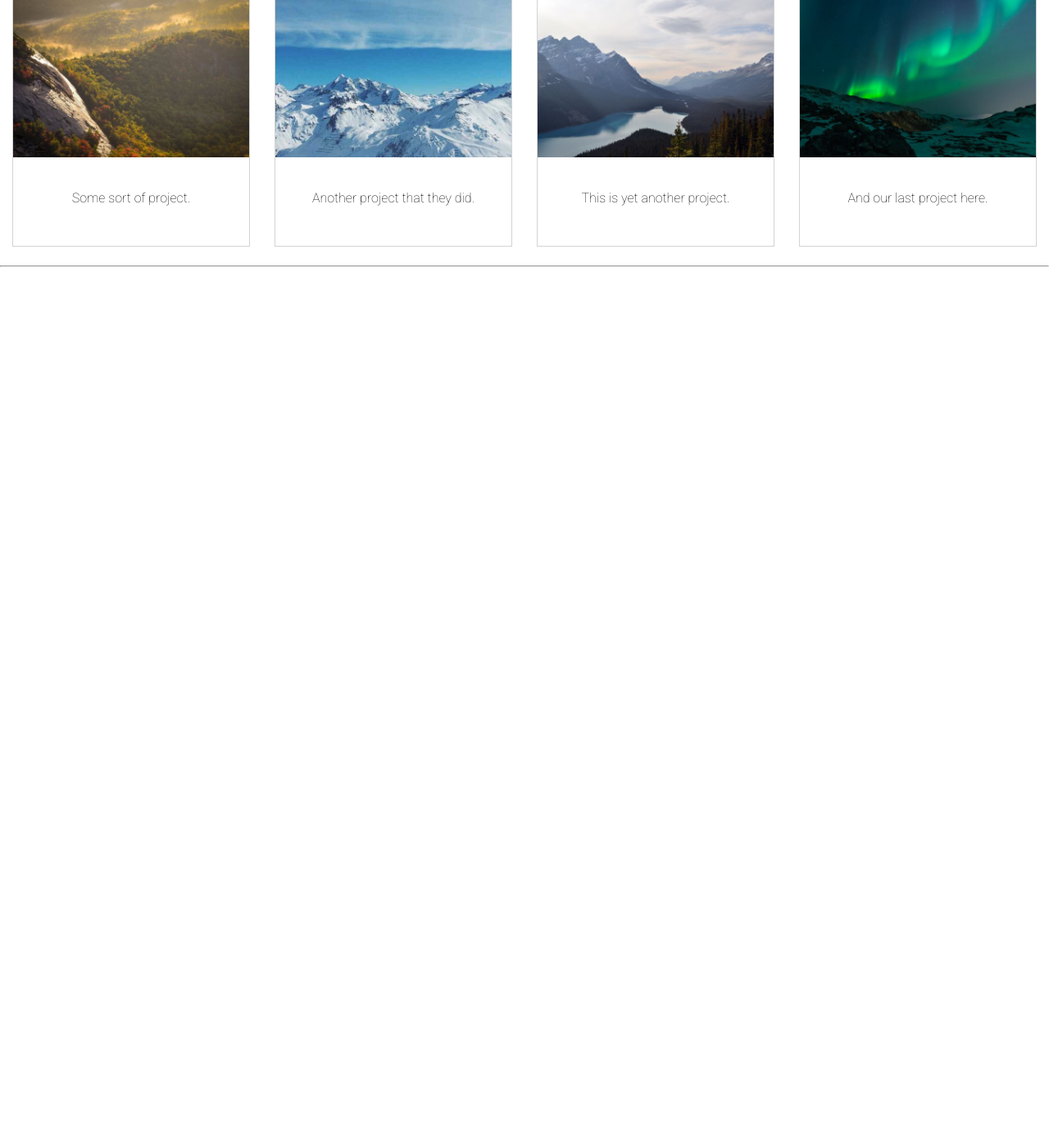
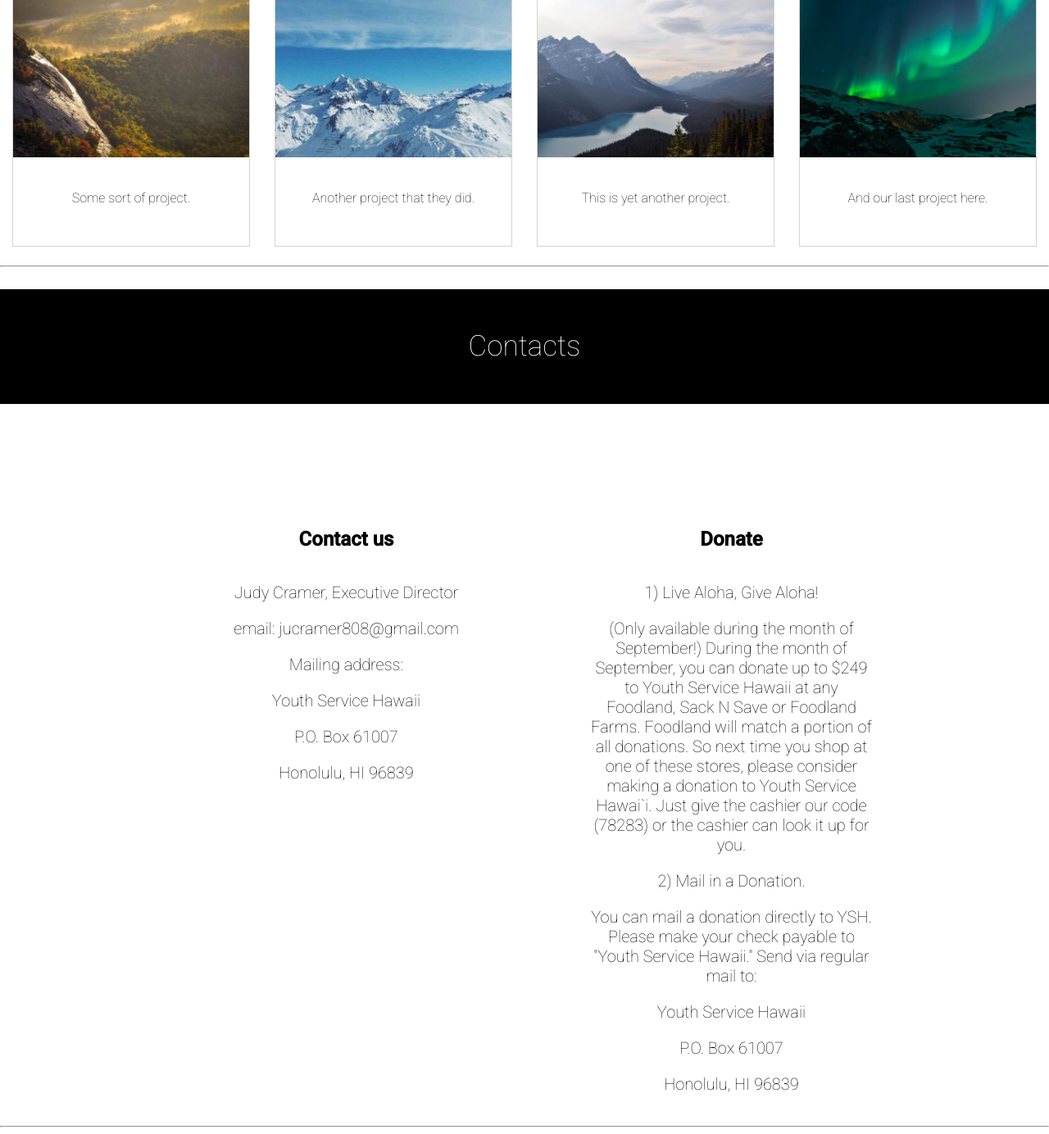
Before and after one commit to PyDever/ysh-server, a Node server app: page / in a window 1280 px wide. Shown: the part 2593-3977 px from the top of the page at 82% size. Before the commit the page ends 2919 px from the top, so only its background shows below. Run offline with Node 20, Linux system fonts and the light colour scheme; some libraries are stand-ins or nearby versions.

Commit message:
added in the remaining information

```diff
--- a/views/index.ejs
+++ b/views/index.ejs
@@ -142,7 +142,49 @@
 </div>
 <hr>
 
+<br>
+<div class="division-bar">
+  <div class="container">
+    <ul><a href="#division-bar">Contacts</a></ul></div>
+</div>
 
+<div class="main-two">
+  <div class="container">
+    <div class="overall2">
+      <div class="list-container" id="aboutus">
+        <div id="aboutdiv">
+          <h2>Contact us</h2>
+        </div>
+        <div class="directors-list"><p>Judy Cramer, Executive Director</p>
+          <p>email: jucramer808@gmail.com</p>
+          <p>Mailing address:</p>
+          <p>Youth Service Hawaii</p>
+          <p>P.O. Box 61007</p>
+          <p>Honolulu, HI 96839</p></div>
+      </div>
+      <p class="space"></p>
+
+      <div class="list-container">
+        <div id="aboutdiv">
+          <h2>Donate</h2>
+        </div>
+        <div class="sponsors-list">
+          <p>1) Live Aloha, Give Aloha!</p>
+          <p>(Only available during the month of September!)
+            During the month of September, you can donate up to $249 to Youth Service Hawaii at any Foodland, Sack N Save or Foodland Farms. Foodland will match a portion of all donations. So next time you shop at one of these stores, please consider making a donation to Youth Service Hawai`i. Just give the cashier our code (78283) or the cashier can look it up for you.
+            </p>
+          <p>2) Mail in a Donation.</p>
+          <p>You can mail a donation directly to YSH. Please make your check payable to "Youth Service Hawaii." Send via regular mail to:</p>
+          <p>Youth Service Hawaii</p>
+          <p>P.O. Box 61007</p>
+          <p>Honolulu, HI 96839</p></div>
+      </div>
+
+
+    </div>
+  </div>
+</div>
+<hr>
 
   </body>
 </html>
```
